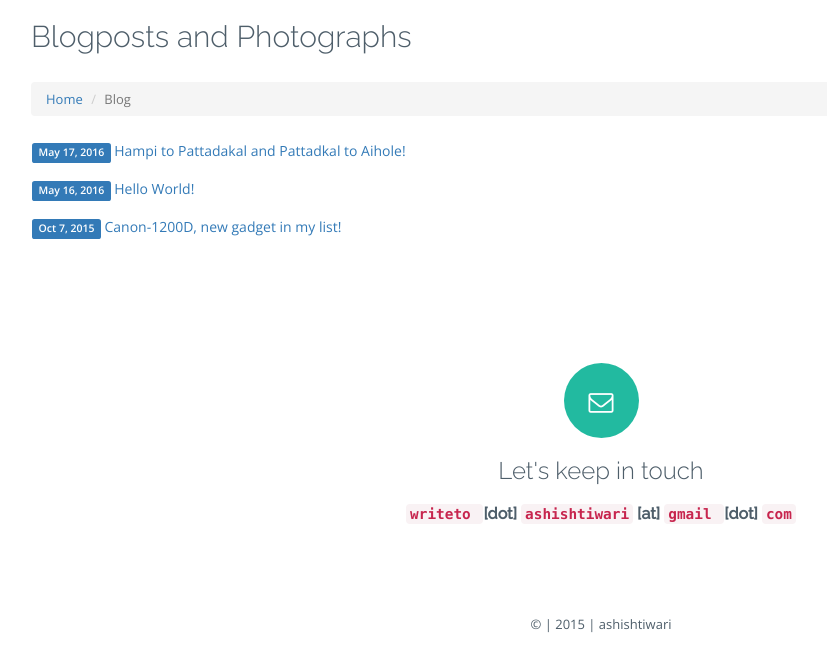
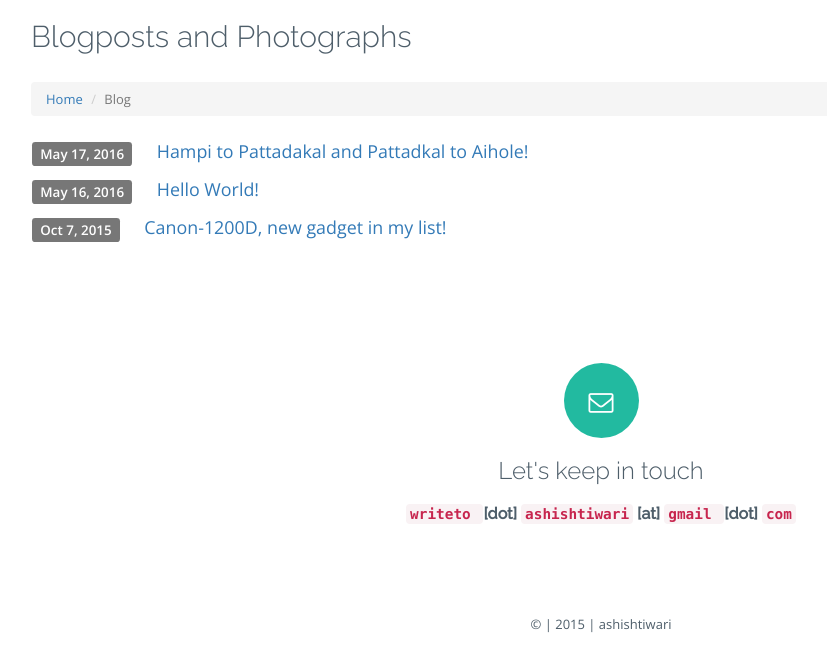
Before and after one commit to ashish2py/ashish2py.github.io, a Jekyll site: the page built from blog.md, in a window 1280 px wide. Shown: the top 672 px of the page, without its empty margins (39-866 px from the left). Built offline with Jekyll 4.4.1, drawn with Linux system fonts in a browser that asks for light colours.

Commit message:
styling change for blog list

```diff
--- a/_layouts/blog.html
+++ b/_layouts/blog.html
@@ -19,8 +19,8 @@ layout: default
                         <ul class="list-unstyled">
                         {% for post in site.posts %}
                         <li>
-                        <p>
-                            <span class="label label-primary">{{ post.date | date: "%b %-d, %Y" }}</span> <a class="post-link" href="{{ post.url | prepend: site.baseurl }}">{{ post.title }}</a></p>
+                        <p style="font-size:1.1em;">
+                            <span style="margin-right:20px;" class="label label-default">{{ post.date | date: "%b %-d, %Y" }}</span> <a class="post-link" href="{{ post.url | prepend: site.baseurl }}">{{ post.title }}</a></h2>
                         </li>
                         {% endfor %}
                         <ul>
```
Also changed, not shown: 2 other files.
